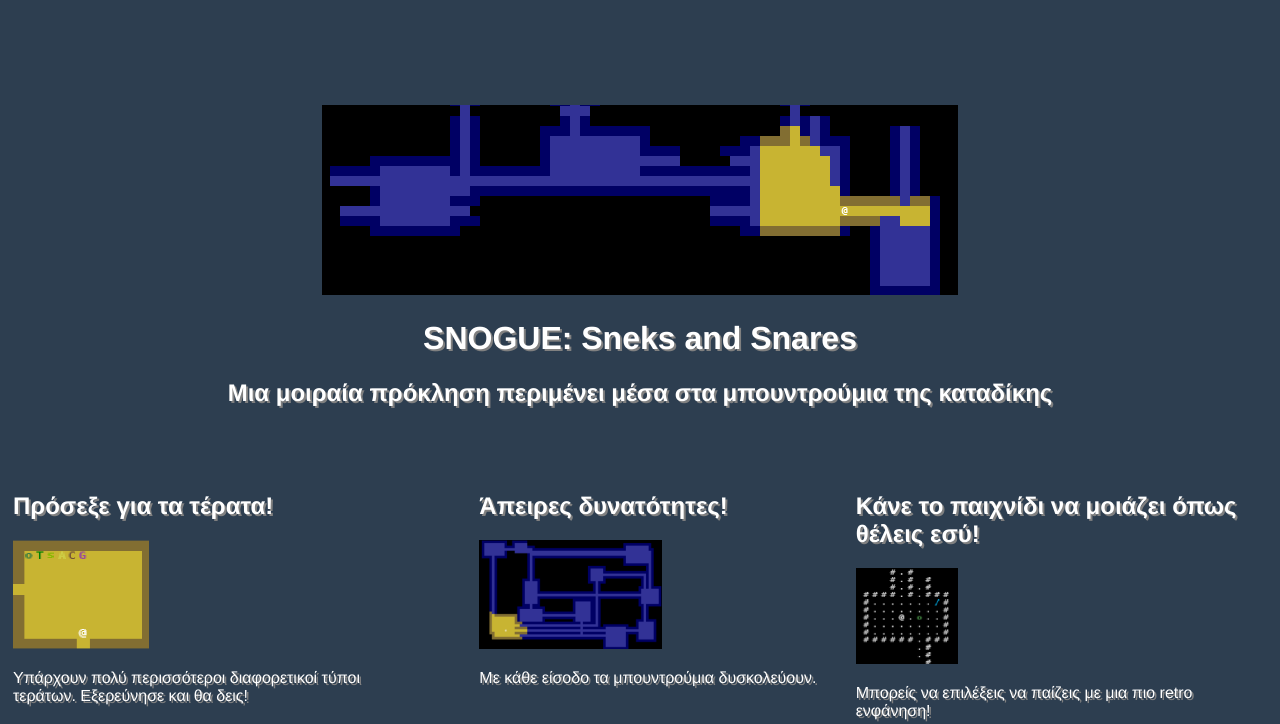
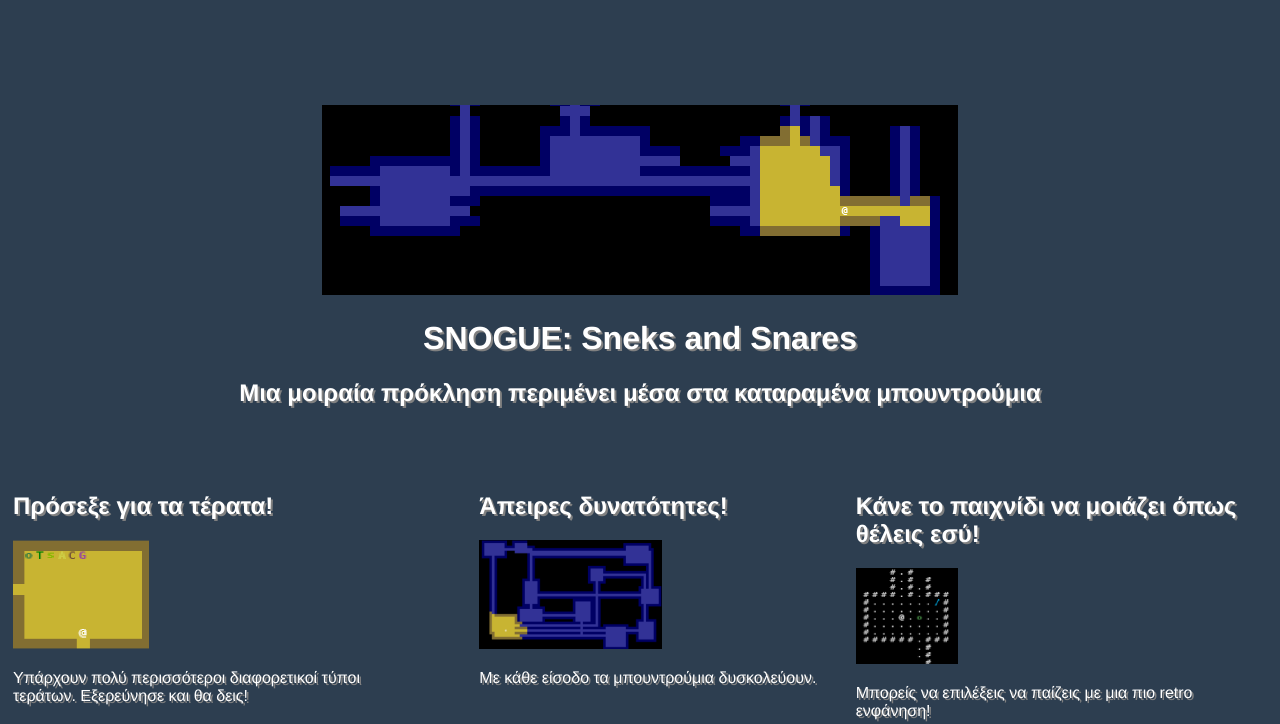
Before and after one commit to pythonthesnek/sneks-n-snares-website, a plain HTML site: page index.html in a window 1280 px wide. Shown: the part 93-817 px from the top of the page. Drawn offline with Linux system fonts and the light colour scheme.

Commit message:
Update index.html

```diff
--- a/index.html
+++ b/index.html
@@ -26,7 +26,7 @@
         <center>
             <img src="img/rogue-banner-short.png" alt="rogue-banner"/>
             <h1>SNOGUE: Sneks and Snares</h1>
-            <h2>Μια μοιραία πρόκληση περιμένει μέσα στα μπουντρούμια της καταδίκης</h2>
+            <h2>Μια μοιραία πρόκληση περιμένει μέσα στα καταραμένα μπουντρούμια</h2>
             <h3>&nbsp;</h3>
         </center>
 
```
